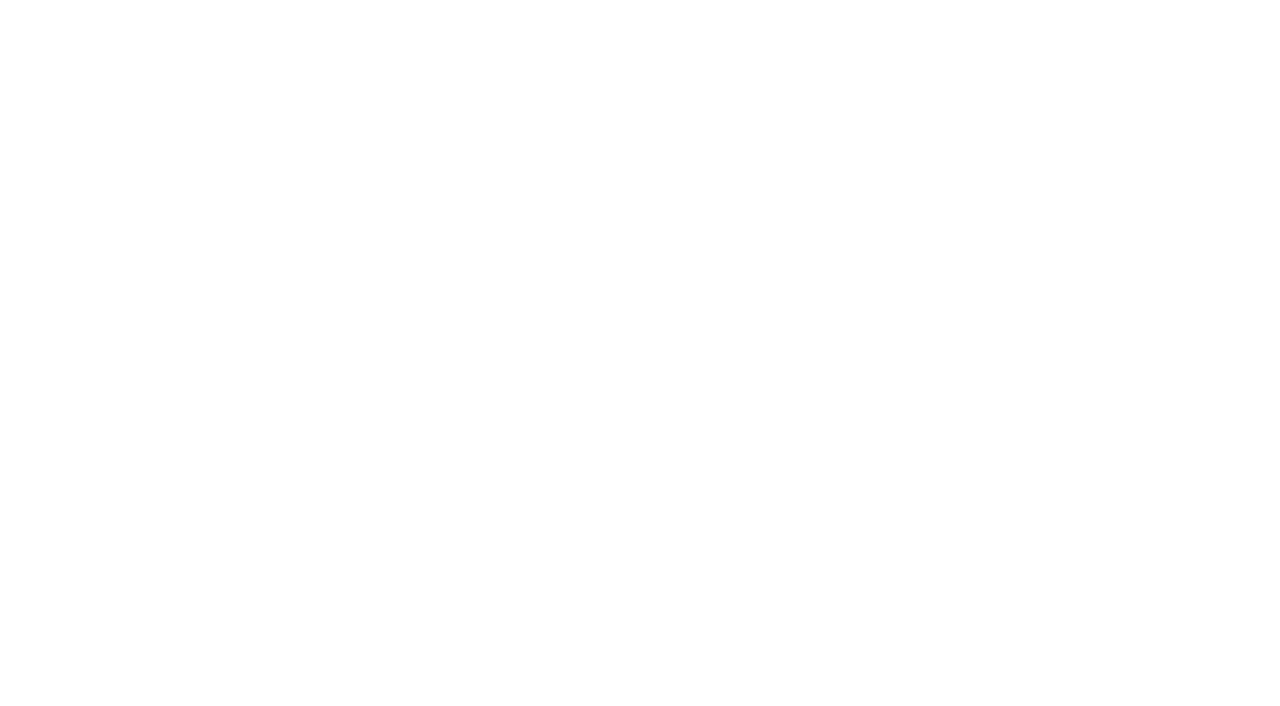
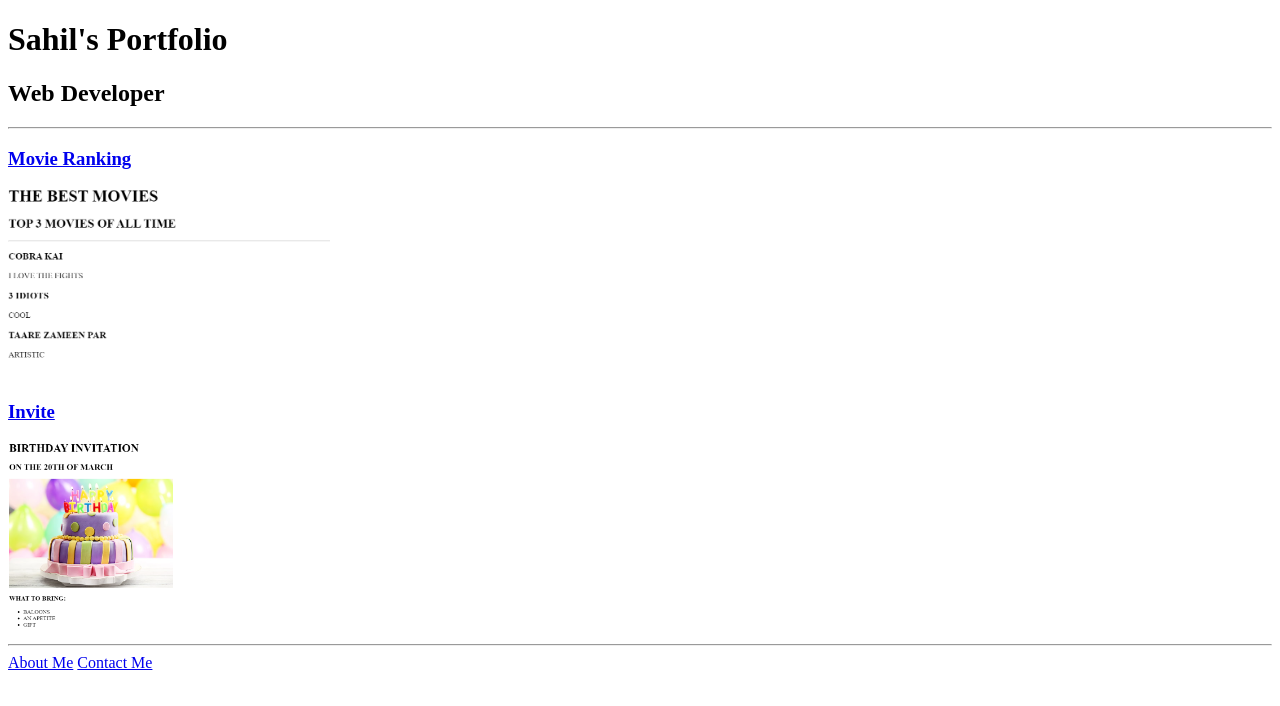
Before and after one commit to sahil2692004/Sahil-Portfolio, a plain HTML site: page index.html in a window 1280 px wide. Drawn offline with Linux system fonts and the light colour scheme.

Commit message:
Add files via upload

```diff
--- a/index.html
+++ b/index.html
@@ -1,15 +1,19 @@
-<!-- TODO 1: Create the HTML Boilerplate -->
-
-<!-- TODO 2: Add Your previous projects' HTML into the public folder -->
-
-<!-- TODO 3: Take screenshots of your project previews and add the images to the images folder -->
-
-<!-- TODO 4: Add titles/subtitles etc. -->
-
-<!-- TODO 5: Add a link to the project pages -->
-
-<!-- TODO 6: Add images to show the project previews
-HINT for TODO 6: You can use the height attribute set to 200 to make the image smaller:
-https://developer.mozilla.org/en-US/docs/Web/HTML/Element/img#attr-height -->
-
-<!-- TODO 7: Add the Contact Me and About Me page links -->
+<!DOCTYPE html>
+<html lang ="en">
+  <head>
+    <meta charset="UTF-8">
+    <title>Sahil</title>
+  </head>
+  <body>
+    <h1>Sahil's Portfolio</h1>
+    <h2>Web Developer</h2>
+    <hr />
+    <a href="./public/movie-ranking.html"><h3>Movie Ranking</h3></a>
+    <img src="./assets/images/movie-ranking.png" height="190" alt="Movie Ranking">
+    <a href="./public/birthday-invite.html"><h3>Invite</h3></a>
+    <img src="./assets/images/birthday-invite.png" height="190" alt="Invite">
+    <hr />
+    <a href="./public/about.html">About Me</a>
+    <a href="./public/contact.html">Contact Me</a>
+  </body>
+</html>
```
